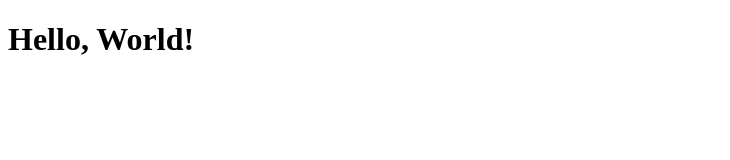
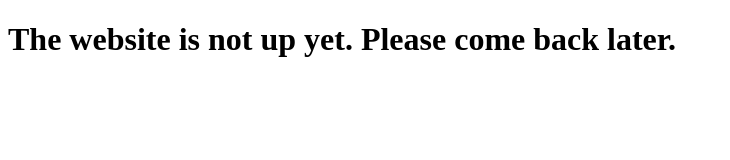
Before and after one commit to falacj/falacj.github.io, a plain HTML site: page index.html in a window 1280 px wide. Shown: the whole page, without its empty margins (0-730 px from the left). Drawn offline with Linux system fonts and the light colour scheme.

Commit message:
Update index.html

```diff
--- a/index.html
+++ b/index.html
@@ -3,9 +3,9 @@
 <head>
     <meta charset="UTF-8">
     <meta name="viewport" content="width=device-width, initial-scale=1.0">
-    <title>Hello World</title>
+    <title>falacj</title>
 </head>
 <body>
-    <h1>Hello, World!</h1>
+    <h1>The website is not up yet. Please come back later.</h1>
 </body>
 </html>
```
